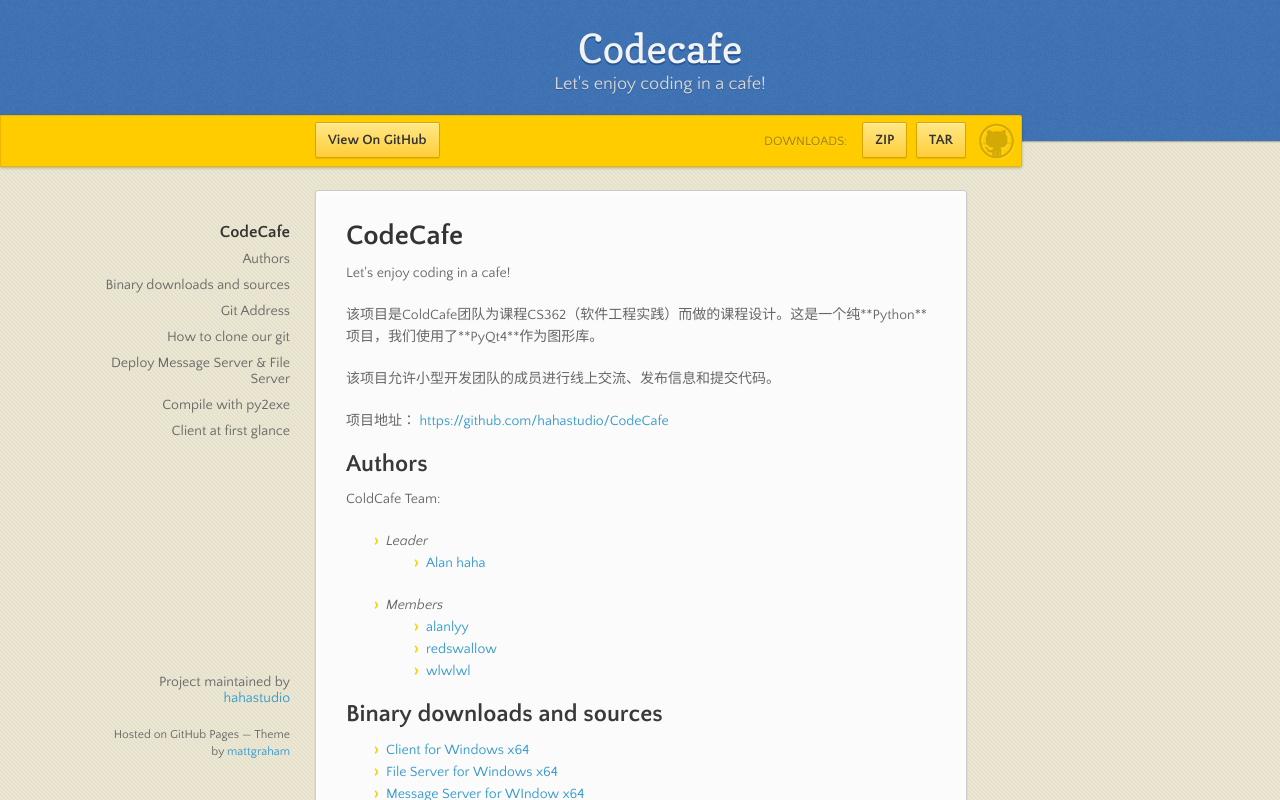
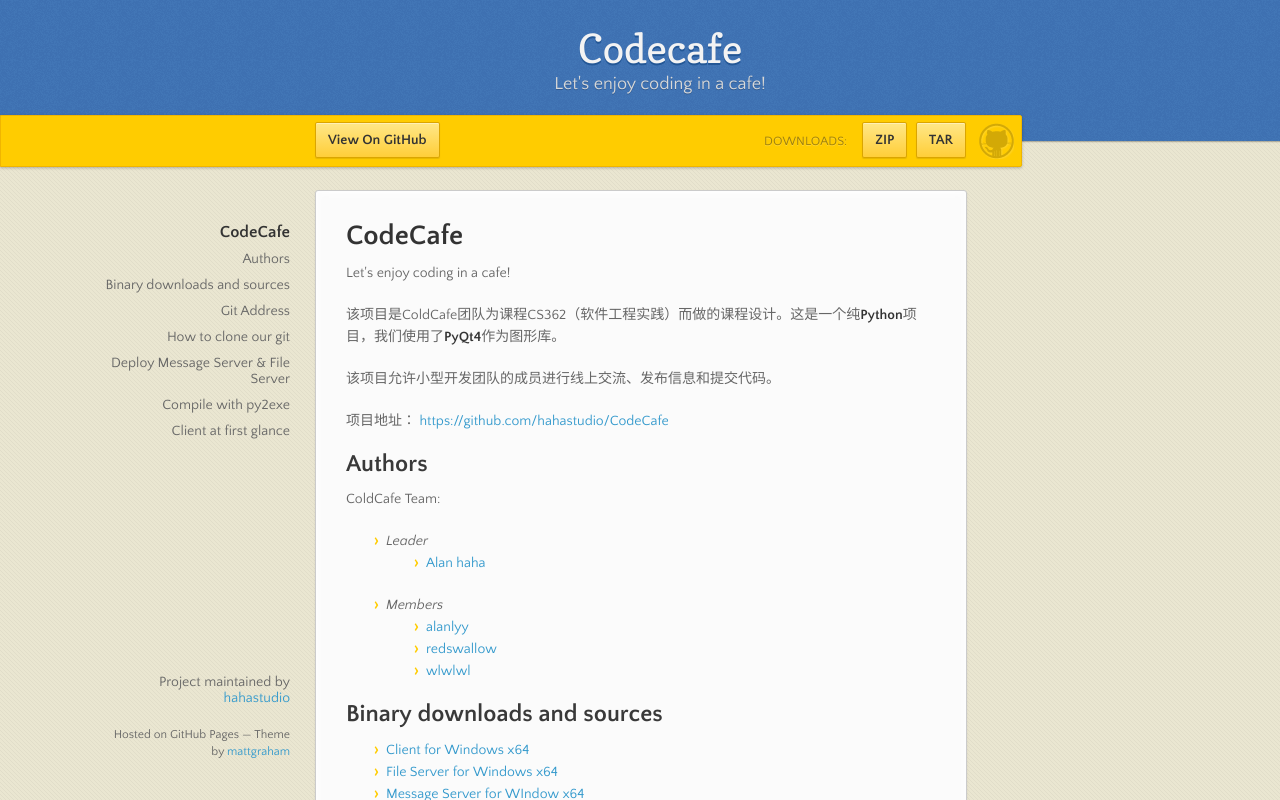
Before and after one commit to hahastudio/CodeCafe, a plain HTML site: page index.html in a window 1280 px wide. Shown: the top 800 px of the page. Drawn offline with nearby package versions, Linux system fonts and the light colour scheme.

Commit message:
Update index.html

```diff
--- a/index.html
+++ b/index.html
@@ -43,7 +43,7 @@
 
 <p>Let's enjoy coding in a cafe!</p>
 
-<p>该项目是ColdCafe团队为课程CS362（软件工程实践）而做的课程设计。这是一个纯**Python**项目，我们使用了**PyQt4**作为图形库。</p>
+<p>该项目是ColdCafe团队为课程CS362（软件工程实践）而做的课程设计。这是一个纯<strong>Python</strong>项目，我们使用了<strong>PyQt4</strong>作为图形库。</p>
 
 <p>该项目允许小型开发团队的成员进行线上交流、发布信息和提交代码。</p>
 
```
